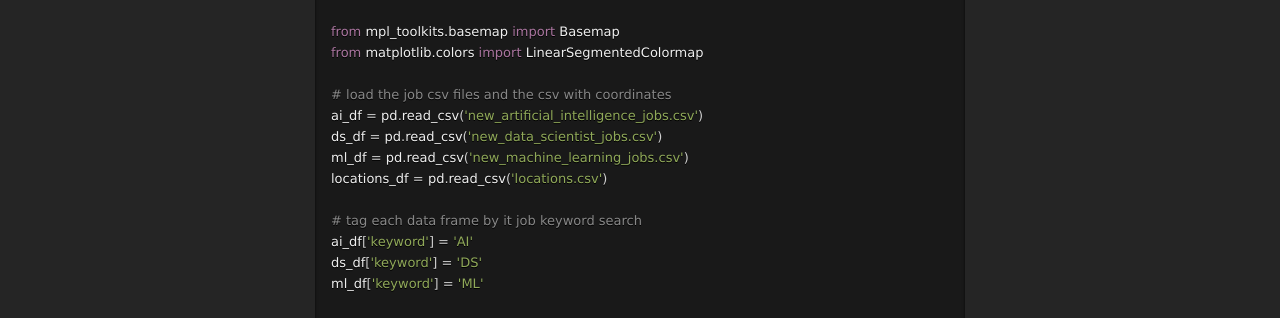
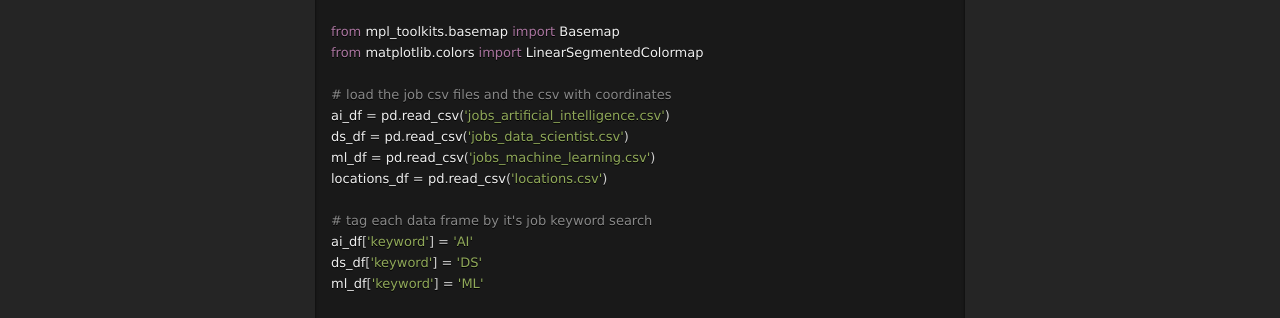
Before and after one commit to mrbrins82/mrbrins82.github.io, a Jekyll site: the page built from kaggle_indeed.md, in a window 1280 px wide and 900 px high, scrolled down 4170 px. Shown: the part 152-470 px from the top of the window. Built offline with Jekyll 4.4.1, drawn with Linux system fonts in a browser that asks for light colours; nearby versions of some CDN libraries; our own code applies the rules of GitHub Pages for plain Markdown files.

Commit message:
updated indeed page

```diff
--- a/kaggle_indeed.md
+++ b/kaggle_indeed.md
@@ -183,12 +183,12 @@ from mpl_toolkits.basemap import Basemap
 from matplotlib.colors import LinearSegmentedColormap
 
 # load the job csv files and the csv with coordinates
-ai_df = pd.read_csv('new_artificial_intelligence_jobs.csv')
-ds_df = pd.read_csv('new_data_scientist_jobs.csv')
-ml_df = pd.read_csv('new_machine_learning_jobs.csv')
+ai_df = pd.read_csv('jobs_artificial_intelligence.csv')
+ds_df = pd.read_csv('jobs_data_scientist.csv')
+ml_df = pd.read_csv('jobs_machine_learning.csv')
 locations_df = pd.read_csv('locations.csv')
 
-# tag each data frame by it job keyword search
+# tag each data frame by it's job keyword search
 ai_df['keyword'] = 'AI'
 ds_df['keyword'] = 'DS'
 ml_df['keyword'] = 'ML'
```
